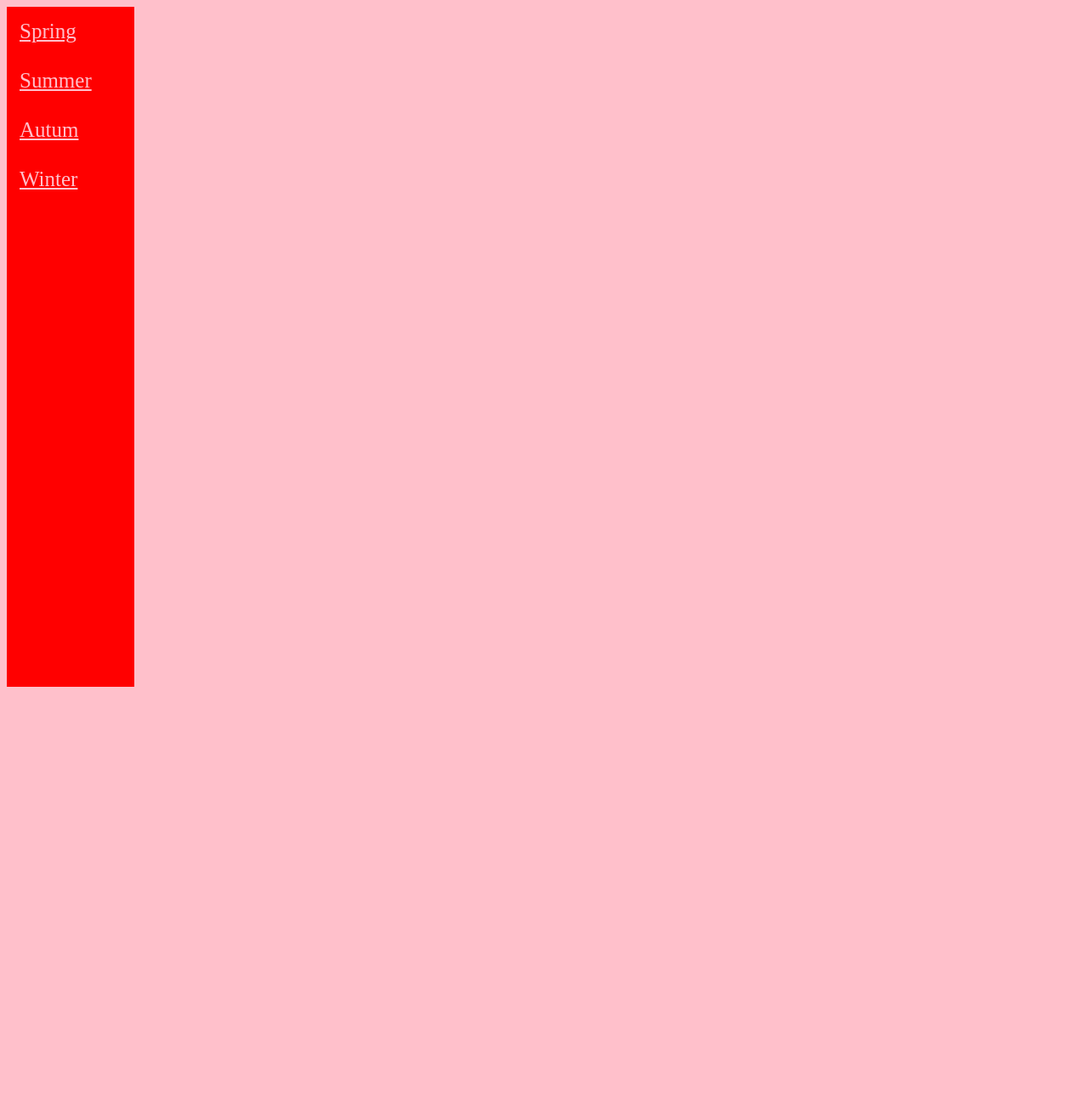
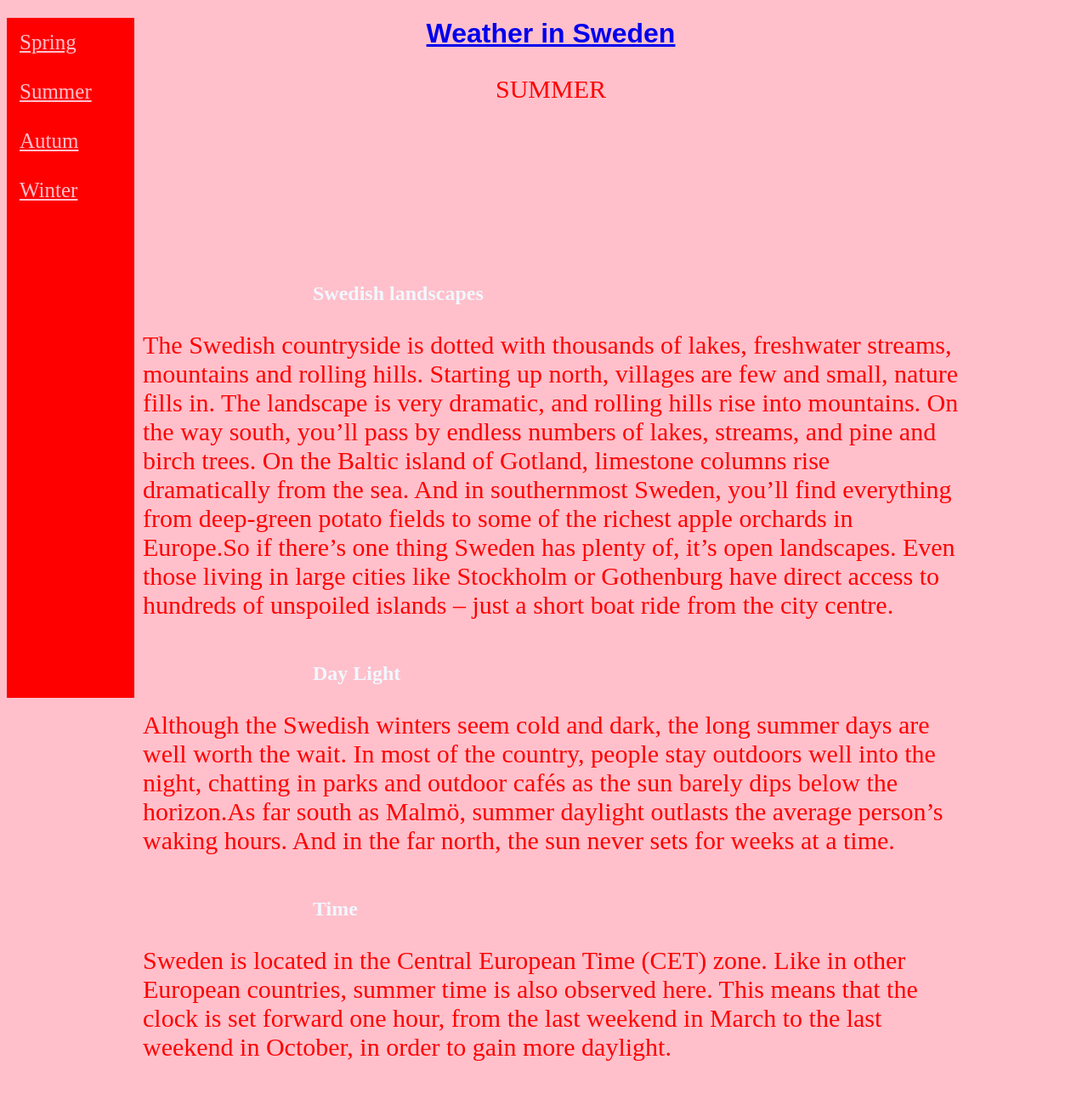
Before and after one commit to deepa5053/Navigation, a plain HTML site: page summer.html in a window 1280 px wide. Shown: the top 1300 px of the page at 85% size. Before the commit the page ends 800 px from the top, so only its background shows below. Drawn offline with Linux system fonts and the light colour scheme.

Commit message:
summer.html created

```diff
--- a/styles/index.css
+++ b/styles/index.css
@@ -73,8 +73,14 @@ display: flex;
 justify-content: center;
 align-items: center;
 padding-left: 12rem;
-width: 100%;
+width: 50%;
 height: auto;
+}
+.summer{
+display: flex;
+flex-direction: row;
+flex-wrap: wrap;
+padding: 10rem;
 }
 @media screen and (max-width: 700px) {
     .side-nav {
--- a/summer.html
+++ b/summer.html
@@ -13,11 +13,41 @@
         <nav>
         <div class="side-nav">
             <a href="spring.html">Spring</a>
-            <a href="#">Summer</a>
+            <a href="summer.html">Summer</a>
             <a href="#">Autum</a>
             <a href="#">Winter</a>
         </div>
         </nav>
     </header>
-
+    <main>
+        <h1> <a href="index.html"> Weather in Sweden</a></h1>
+        <p>SUMMER</p>
+        <div class="summer">
+            <div><h2>Swedish landscapes</h2>
+            <p>The Swedish countryside is dotted with thousands of lakes, freshwater streams, mountains
+            and rolling hills. Starting up north, villages are few and small, nature fills in. The landscape
+            is very dramatic, and rolling hills rise into mountains. On the way south, you’ll pass by endless
+            numbers of lakes, streams, and pine and birch trees. On the Baltic island of Gotland, limestone
+            columns rise dramatically from the sea. And in southernmost Sweden, you’ll find everything from
+            deep-green potato fields to some of the richest apple orchards in Europe.So if there’s one thing
+            Sweden has plenty of, it’s open landscapes. Even those living in large cities like Stockholm or
+            Gothenburg have direct access to hundreds of unspoiled islands – just a short boat ride from the
+            city centre.</p>
+            </div>
+            <div><h2>Day Light</h2>
+            <p>
+                Although the Swedish winters seem cold and dark, the long summer days are well worth the wait.
+                In most of the country, people stay outdoors well into the night, chatting in parks and outdoor
+                cafés as the sun barely dips below the horizon.As far south as Malmö, summer daylight outlasts
+                the average person’s waking hours. And in the far north, the sun never sets for weeks at a time.
+            </p>
+            </div>
+            <div><h2>Time</h2>
+            <p>Sweden is located in the Central European Time (CET) zone. Like in other European countries, summer
+            time is also observed here. This means that the clock is set forward one hour, from the last weekend
+            in March to the last weekend in October, in order to gain more daylight.</p>
+            </div>
+        </div>
+        <img src="images/summer.jpeg" alt="summer image" class="img">
+    </main>
 </body>
```
Also changed, not shown: index.html (+1 -1 lines), images/summer.jpeg (added).
